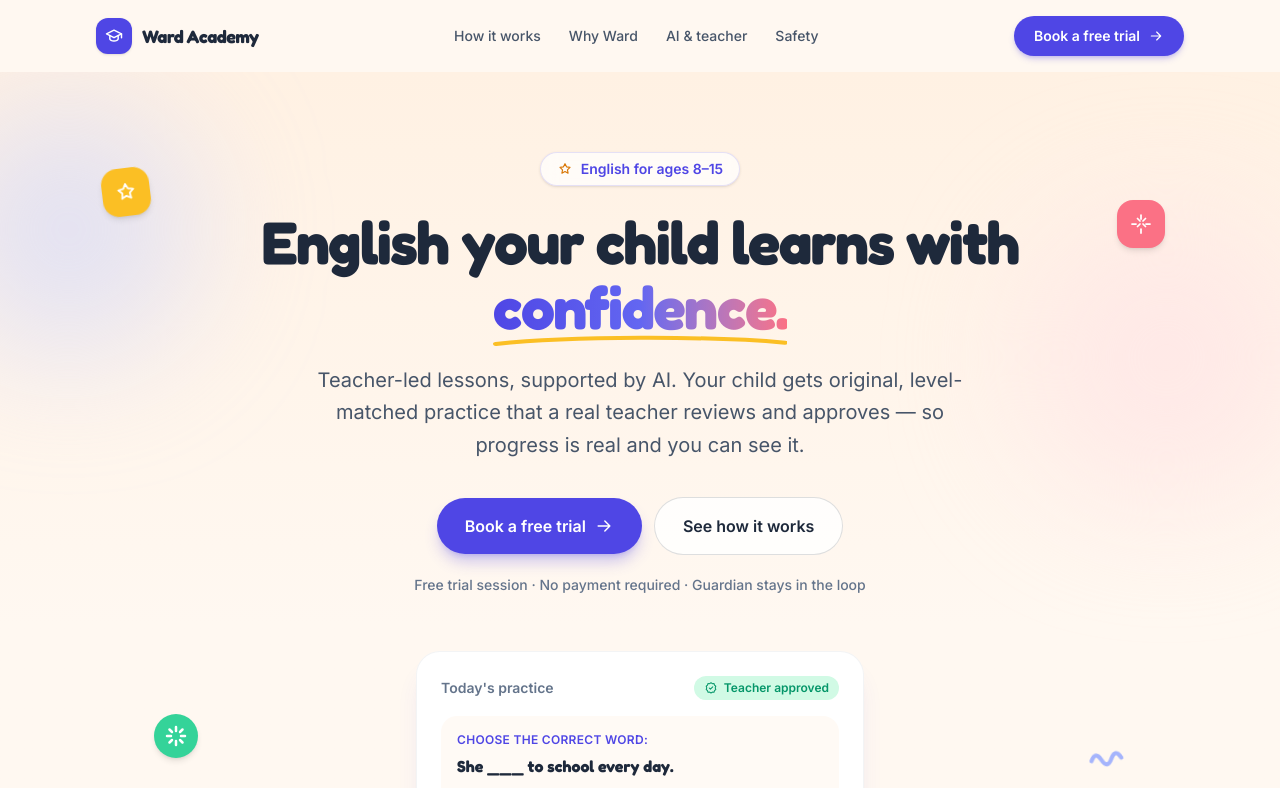
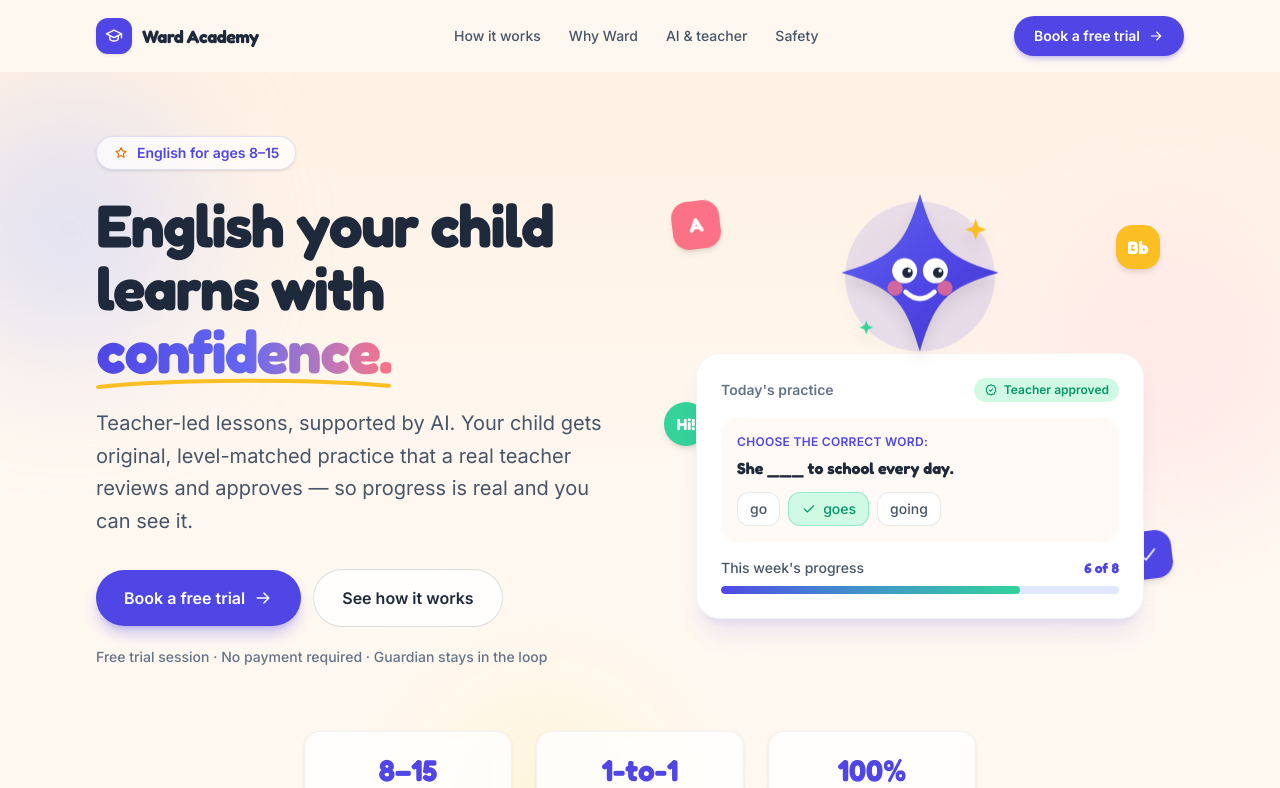
Before and after one commit to diyaaldinhafez/wardacademy, a Next.js app: page / in a window 1280 px wide. Shown: the top 788 px of the page. Built offline with nearby package versions, Linux system fonts and the light colour scheme.

Commit message:
Creative pass: Wardy mascot, two-column hero, floating letter bubbles, wave dividers, playful signup

```diff
--- a/app/page.tsx
+++ b/app/page.tsx
@@ -6,6 +6,7 @@
 import Safety from "@/components/Safety";
 import SignupSection from "@/components/SignupSection";
 import Footer from "@/components/Footer";
+import WaveDivider from "@/components/WaveDivider";
 
 export default function Home() {
   return (
@@ -21,7 +22,9 @@
         <Hero />
         <Features />
         <HowItWorks />
+        <WaveDivider topColor="#fff1e3" bottomColor="#3730a3" />
         <AISection />
+        <WaveDivider topColor="#3730a3" bottomColor="#fff8f1" flip />
         <Safety />
         <SignupSection />
       </main>
--- a/components/Hero.tsx
+++ b/components/Hero.tsx
@@ -1,5 +1,6 @@
 import { hero } from "@/lib/content";
 import Icon from "./Icon";
+import Mascot from "./Mascot";
 
 export default function Hero() {
   return (
@@ -14,35 +15,19 @@
         <div className="animate-float-slow absolute bottom-0 left-1/3 h-56 w-56 rounded-full bg-amber-100/60 blur-3xl" />
       </div>
 
-      {/* Playful floating stickers */}
-      <div aria-hidden className="pointer-events-none absolute inset-0 hidden sm:block">
-        <span className="animate-wiggle absolute left-[8%] top-24 grid h-12 w-12 place-items-center rounded-2xl bg-amber text-white shadow-md">
-          <Icon name="star" className="h-6 w-6" />
-        </span>
-        <span className="animate-bob absolute right-[9%] top-32 grid h-12 w-12 place-items-center rounded-2xl bg-coral text-white shadow-md">
-          <Icon name="sparkles" className="h-6 w-6" />
-        </span>
-        <span className="animate-spin-slow absolute left-[12%] top-[58%] grid h-11 w-11 place-items-center rounded-full bg-mint text-white shadow-md">
-          <Icon name="burst" className="h-6 w-6" />
-        </span>
-        <span className="animate-wiggle absolute right-[12%] top-[60%] text-brand-300">
-          <Icon name="squiggle" className="h-10 w-10" />
-        </span>
-      </div>
-
-      <div className="relative mx-auto max-w-6xl px-5 pb-20 pt-14 sm:px-8 sm:pb-28 sm:pt-20">
-        <div className="mx-auto max-w-3xl text-center">
-          {/* Eyebrow */}
+      <div className="relative mx-auto max-w-6xl px-5 pb-20 pt-12 sm:px-8 sm:pb-24 sm:pt-16">
+        <div className="grid items-center gap-12 lg:grid-cols-2 lg:gap-8">
+          {/* ---- Left: copy ---- */}
+          <div className="text-center lg:text-left">
             <span className="inline-flex items-center gap-2 rounded-full border border-brand/15 bg-white/70 px-4 py-1.5 text-sm font-semibold text-brand shadow-sm backdrop-blur">
               <Icon name="star" className="h-4 w-4 text-amber-600" />
               {hero.eyebrow}
             </span>
 
-          {/* Headline */}
-          <h1 className="mt-6 font-display text-4xl font-extrabold leading-[1.08] tracking-tight text-ink sm:text-6xl">
+            <h1 className="mt-6 font-display text-[2.6rem] font-bold leading-[1.05] tracking-tight text-ink sm:text-6xl">
               {hero.titleLines.map((line) =>
                 line === hero.highlight ? (
-                <span key={line} className="relative inline-block sm:whitespace-nowrap">
+                  <span key={line} className="relative inline-block">
                     <span className="bg-gradient-to-r from-brand via-brand-500 to-coral bg-clip-text text-transparent">
                       {line}
                     </span>
@@ -69,13 +54,11 @@
               )}
             </h1>
 
-          {/* Subtitle */}
-          <p className="mx-auto mt-6 max-w-2xl text-lg leading-relaxed text-ink-soft sm:text-xl">
+            <p className="mx-auto mt-6 max-w-xl text-lg leading-relaxed text-ink-soft sm:text-xl lg:mx-0">
               {hero.subtitle}
             </p>
 
-          {/* CTAs */}
-          <div className="mt-9 flex flex-col items-center justify-center gap-3 sm:flex-row">
+            <div className="mt-8 flex flex-col items-center gap-3 sm:flex-row lg:justify-start sm:justify-center">
               <a
                 href="#signup"
                 className="inline-flex w-full items-center justify-center gap-2 rounded-full bg-brand px-7 py-4 text-base font-semibold text-white shadow-lg shadow-brand/30 transition-all hover:-translate-y-0.5 hover:bg-brand-700 hover:shadow-xl active:scale-95 sm:w-auto"
@@ -85,27 +68,35 @@
               </a>
               <a
                 href="#how-it-works"
-              className="inline-flex w-full items-center justify-center gap-2 rounded-full border border-ink/15 bg-white/80 px-7 py-4 text-base font-semibold text-ink transition-all hover:-translate-y-0.5 hover:border-brand/30 hover:text-brand sm:w-auto"
+                className="inline-flex w-full items-center justify-center gap-2 rounded-full border border-ink/15 bg-white/80 px-7 py-4 text-base font-semibold text-ink transition-all hover:-translate-y-0.5 hover:border-brand/30 hover:text-brand active:scale-95 sm:w-auto"
               >
                 {hero.secondaryCta}
               </a>
             </div>
 
-          {/* Trust note */}
             <p className="mt-5 text-sm font-medium text-ink-muted">{hero.trustNote}</p>
           </div>
 
-        {/* Product peek — a friendly preview of the AI-draft → teacher-approved promise */}
+          {/* ---- Right: mascot + product peek + letter bubbles ---- */}
+          <div className="relative mx-auto w-full max-w-md">
+            <LetterBubbles />
+            <div className="relative flex flex-col items-center">
+              <Mascot className="animate-bob h-40 w-40 drop-shadow-xl sm:h-48 sm:w-48" />
+              <div className="-mt-6 w-full">
                 <HeroPreview />
+              </div>
+            </div>
+          </div>
+        </div>
 
-        {/* Stat strip */}
-        <div className="mx-auto mt-12 grid max-w-2xl grid-cols-3 gap-3 sm:gap-6">
+        {/* ---- Stat strip ---- */}
+        <div className="mx-auto mt-16 grid max-w-2xl grid-cols-3 gap-3 sm:gap-6">
           {hero.stats.map((stat) => (
             <div
               key={stat.label}
               className="rounded-2xl border border-ink/5 bg-white/80 px-4 py-5 text-center shadow-sm backdrop-blur"
             >
-              <div className="font-display text-2xl font-extrabold text-brand sm:text-3xl">
+              <div className="font-display text-2xl font-bold text-brand sm:text-3xl">
                 {stat.value}
               </div>
               <div className="mt-1 text-xs font-medium text-ink-soft sm:text-sm">
@@ -119,10 +110,29 @@
   );
 }
 
+/** Floating English-letter bubbles — playful nod to language learning. */
+function LetterBubbles() {
+  return (
+    <div aria-hidden className="pointer-events-none absolute inset-0 hidden sm:block">
+      <span className="animate-wiggle absolute -left-6 top-4 grid h-12 w-12 place-items-center rounded-2xl bg-coral font-display text-xl font-bold text-white shadow-md">
+        A
+      </span>
+      <span className="animate-bob absolute -right-4 top-10 grid h-11 w-11 place-items-center rounded-2xl bg-amber font-display text-lg font-bold text-white shadow-md">
+        Bb
+      </span>
+      <span className="animate-float-slow absolute -left-8 top-1/2 grid h-11 w-11 place-items-center rounded-full bg-mint font-display text-base font-bold text-white shadow-md">
+        Hi!
+      </span>
+      <span className="animate-wiggle absolute -right-7 bottom-10 grid h-12 w-12 place-items-center rounded-2xl bg-brand text-white shadow-md">
+        <Icon name="check" className="h-6 w-6" />
+      </span>
+    </div>
+  );
+}
+
 function HeroPreview() {
   const p = hero.preview;
   return (
-    <div className="mx-auto mt-14 max-w-md">
     <div className="rounded-3xl border border-ink/5 bg-white p-5 shadow-xl shadow-brand/10 sm:p-6">
       {/* Header: label + approved chip */}
       <div className="flex items-center justify-between gap-3">
@@ -138,9 +148,7 @@
         <p className="text-xs font-semibold uppercase tracking-wide text-brand">
           {p.question}
         </p>
-          <p className="mt-1.5 font-display text-base font-bold text-ink">
-            {p.sentence}
-          </p>
+        <p className="mt-1.5 font-display text-base font-bold text-ink">{p.sentence}</p>
         <div className="mt-3 flex flex-wrap gap-2">
           {p.options.map((opt) => (
             <span
@@ -161,14 +169,11 @@
       {/* Honest progress */}
       <div className="mt-4 flex items-center justify-between gap-3">
         <span className="text-sm font-medium text-ink-soft">{p.progressLabel}</span>
-          <span className="font-display text-sm font-extrabold text-brand">
-            {p.progressValue}
-          </span>
+        <span className="font-display text-sm font-bold text-brand">{p.progressValue}</span>
       </div>
       <div className="mt-2 h-2 w-full overflow-hidden rounded-full bg-brand-100">
         <div className="h-full w-3/4 rounded-full bg-gradient-to-r from-brand to-mint" />
       </div>
     </div>
-    </div>
   );
 }
--- /dev/null
+++ b/components/Mascot.tsx
@@ -0,0 +1,73 @@
+/**
+ * "Wardy" — Ward Academy's friendly sparkle-star mascot.
+ * A rounded 4-point star (ties to the AI "sparkle" motif) with a warm little
+ * face. Pure SVG, scales with the parent via className. Decorative only.
+ */
+type Props = {
+  className?: string;
+  title?: string;
+};
+
+export default function Mascot({ className = "", title = "Wardy, the Ward Academy buddy" }: Props) {
+  return (
+    <svg
+      viewBox="0 0 200 200"
+      className={className}
+      role="img"
+      aria-label={title}
+      xmlns="http://www.w3.org/2000/svg"
+    >
+      <defs>
+        <linearGradient id="wardy-body" x1="0" y1="0" x2="1" y2="1">
+          <stop offset="0%" stopColor="#6366f1" />
+          <stop offset="55%" stopColor="#4f46e5" />
+          <stop offset="100%" stopColor="#4338ca" />
+        </linearGradient>
+      </defs>
+
+      {/* soft glow */}
+      <circle cx="100" cy="104" r="78" fill="#4f46e5" opacity="0.12" />
+
+      {/* body — plump 4-point sparkle */}
+      <path
+        d="M100 18
+           C 116 72, 128 84, 182 100
+           C 128 116, 116 128, 100 182
+           C 84 128, 72 116, 18 100
+           C 72 84, 84 72, 100 18 Z"
+        fill="url(#wardy-body)"
+      />
+
+      {/* cheeks */}
+      <circle cx="74" cy="116" r="8" fill="#fb7185" opacity="0.75" />
+      <circle cx="126" cy="116" r="8" fill="#fb7185" opacity="0.75" />
+
+      {/* eyes */}
+      <circle cx="84" cy="98" r="13" fill="#ffffff" />
+      <circle cx="116" cy="98" r="13" fill="#ffffff" />
+      <circle cx="87" cy="100" r="5.5" fill="#1e293b" />
+      <circle cx="119" cy="100" r="5.5" fill="#1e293b" />
+      <circle cx="89" cy="98" r="1.8" fill="#ffffff" />
+      <circle cx="121" cy="98" r="1.8" fill="#ffffff" />
+
+      {/* smile */}
+      <path
+        d="M85 120 Q100 134 115 120"
+        fill="none"
+        stroke="#ffffff"
+        strokeWidth="5"
+        strokeLinecap="round"
+      />
+
+      {/* little sparkles orbiting */}
+      <path
+        d="M158 44 l3 8 8 3 -8 3 -3 8 -3 -8 -8 -3 8 -3 z"
+        fill="#fbbf24"
+      />
+      <path
+        d="M44 150 l2 5 5 2 -5 2 -2 5 -2 -5 -5 -2 5 -2 z"
+        fill="#34d399"
+      />
+    </svg>
+  );
+}
--- a/components/SignupSection.tsx
+++ b/components/SignupSection.tsx
@@ -3,6 +3,7 @@
 import { useState, type FormEvent } from "react";
 import { signup } from "@/lib/content";
 import Icon from "./Icon";
+import Mascot from "./Mascot";
 
 /**
  * VISUAL ONLY. This form does not submit anywhere, store data, or create an
@@ -22,10 +23,17 @@
   return (
     <section
       id="signup"
-      className="bg-gradient-to-b from-cream-deep to-cream py-20 sm:py-28"
+      className="relative overflow-hidden bg-gradient-to-b from-cream-deep to-cream py-20 sm:py-28"
     >
-      <div className="mx-auto max-w-3xl px-5 sm:px-8">
+      {/* Playful backdrop */}
+      <div aria-hidden className="pointer-events-none absolute inset-0">
+        <div className="animate-float-slow absolute -left-12 top-16 h-56 w-56 rounded-full bg-coral-100/60 blur-3xl" />
+        <div className="animate-float-slower absolute -right-10 bottom-10 h-64 w-64 rounded-full bg-brand-200/40 blur-3xl" />
+      </div>
+
+      <div className="relative mx-auto max-w-3xl px-5 sm:px-8">
         <div className="text-center">
+          <Mascot className="animate-bob mx-auto mb-2 h-24 w-24 drop-shadow-lg" />
           <span className="inline-flex items-center gap-2 rounded-full border border-coral/25 bg-coral-100 px-4 py-1.5 text-sm font-semibold text-coral-600">
             <Icon name="check-badge" className="h-4 w-4" />
             {signup.eyebrow}
--- /dev/null
+++ b/components/WaveDivider.tsx
@@ -0,0 +1,27 @@
+/**
+ * Decorative wavy transition between two sections.
+ * `topColor` should match the section above, `bottomColor` the section below.
+ */
+type Props = {
+  topColor: string;
+  bottomColor: string;
+  flip?: boolean;
+};
+
+export default function WaveDivider({ topColor, bottomColor, flip = false }: Props) {
+  return (
+    <div className="relative -my-px leading-[0]" style={{ backgroundColor: bottomColor }}>
+      <svg
+        viewBox="0 0 1440 80"
+        preserveAspectRatio="none"
+        className={`block h-10 w-full sm:h-16 ${flip ? "rotate-180" : ""}`}
+        aria-hidden
+      >
+        <path
+          d="M0,0 H1440 V38 C1200,82 980,6 720,40 C470,76 240,10 0,44 Z"
+          fill={topColor}
+        />
+      </svg>
+    </div>
+  );
+}
```
Lines whose indentation alone changed are shown as unchanged.
